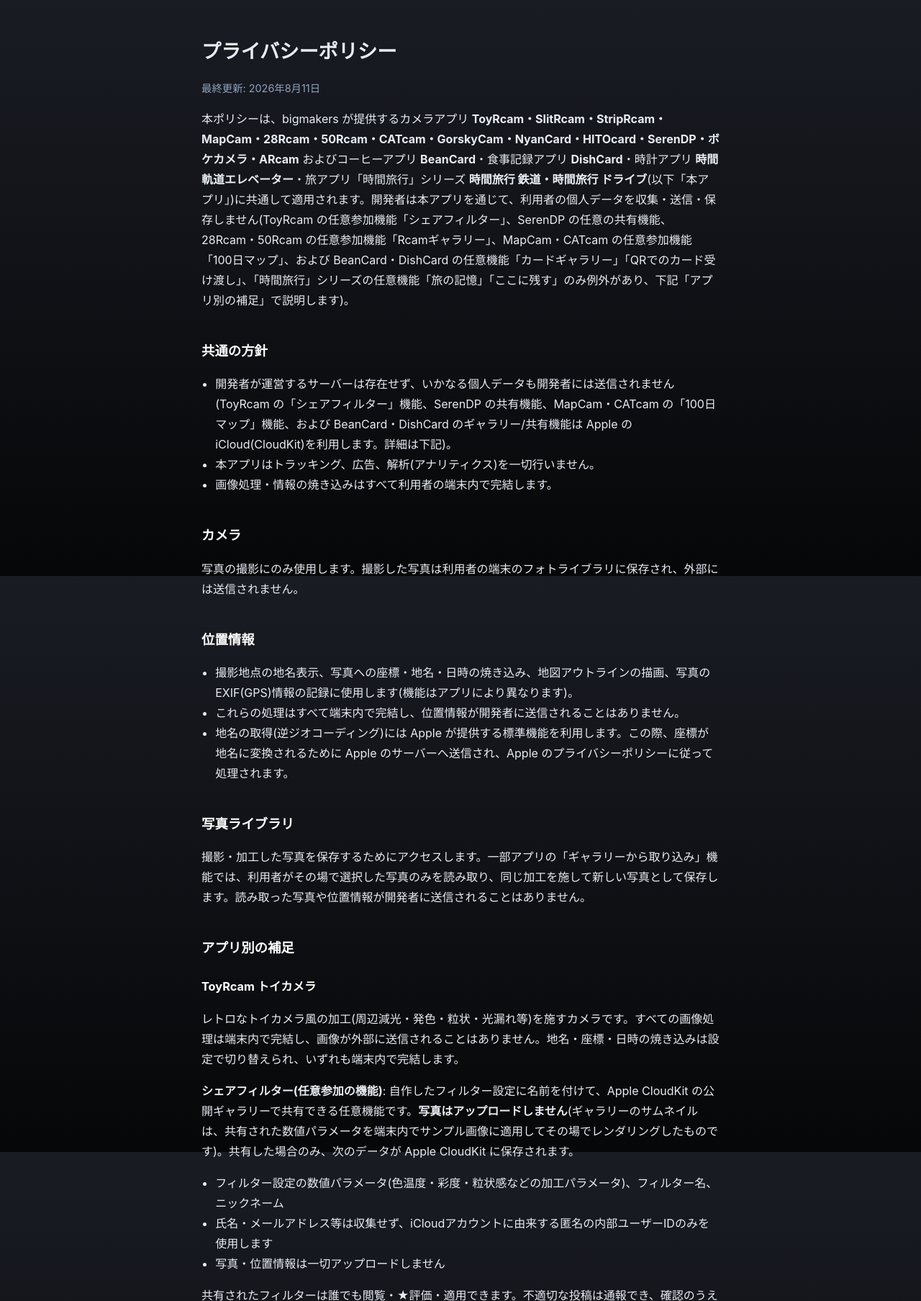
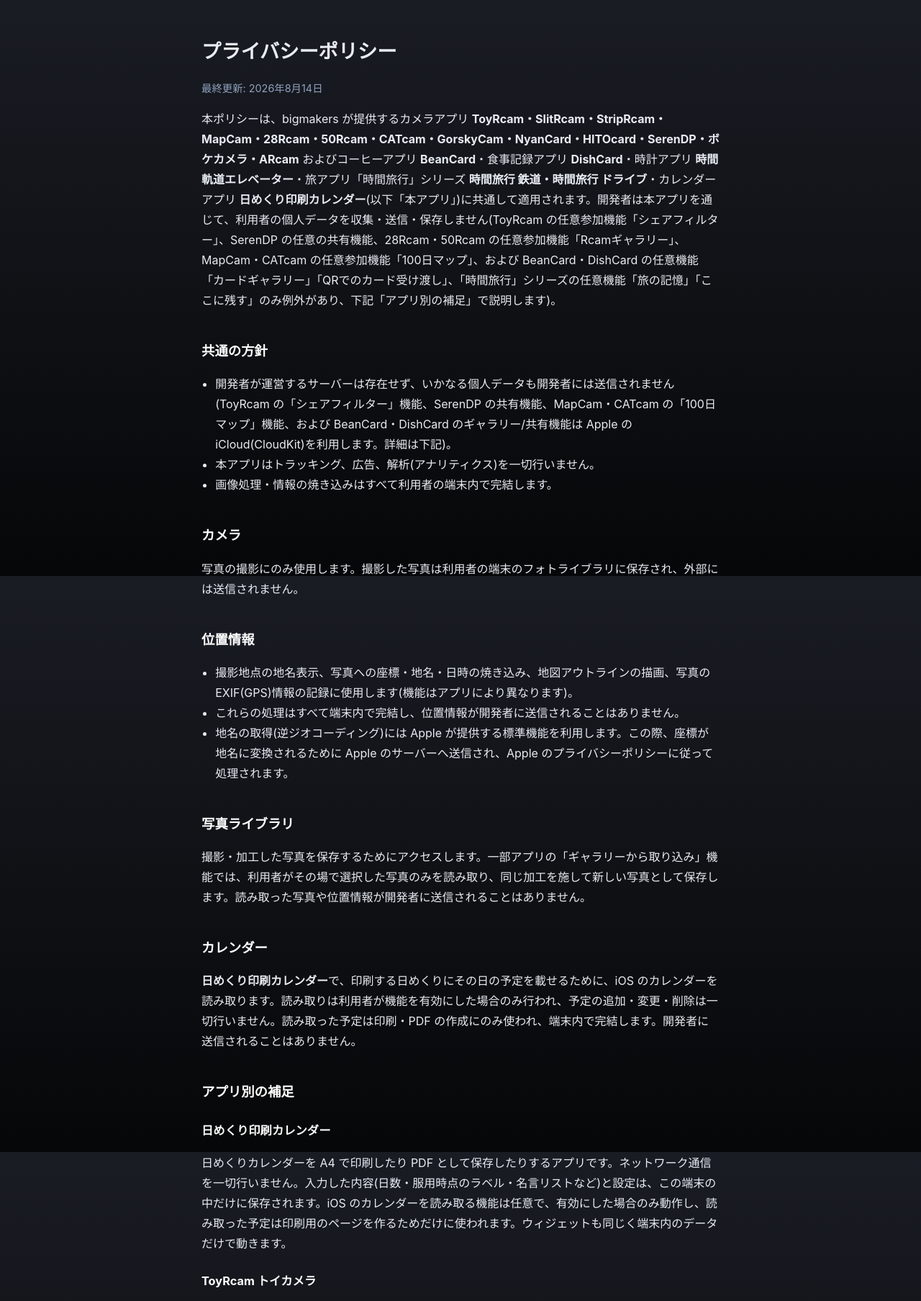
Before and after one commit to bigmakers/bigmakers.github.io, a plain HTML site: page privacy.html in a window 1280 px wide. Shown: the top 1807 px of the page at 72% size. Drawn offline with Linux system fonts and the light colour scheme.

Commit message:
プライバシーポリシーに「日めくり印刷カレンダー」を追加
- 対象アプリ一覧に追記
- カレンダー（EventKit）へのアクセスについての節を追加
- アプリ別の補足に本アプリの節を追加

```diff
--- a/privacy.html
+++ b/privacy.html
@@ -29,9 +29,9 @@
 <div class="wrap">
 
   <h1>プライバシーポリシー</h1>
-  <p class="updated">最終更新: 2026年8月11日</p>
+  <p class="updated">最終更新: 2026年8月14日</p>
 
-  <p>本ポリシーは、bigmakers が提供するカメラアプリ <strong>ToyRcam・SlitRcam・StripRcam・MapCam・28Rcam・50Rcam・CATcam・GorskyCam・NyanCard・HITOcard・SerenDP・ボケカメラ・ARcam</strong> およびコーヒーアプリ <strong>BeanCard</strong>・食事記録アプリ <strong>DishCard</strong>・時計アプリ <strong>時間軌道エレベーター</strong>・旅アプリ「時間旅行」シリーズ <strong>時間旅行 鉄道・時間旅行 ドライブ</strong>(以下「本アプリ」)に共通して適用されます。開発者は本アプリを通じて、利用者の個人データを収集・送信・保存しません(ToyRcam の任意参加機能「シェアフィルター」、SerenDP の任意の共有機能、28Rcam・50Rcam の任意参加機能「Rcamギャラリー」、MapCam・CATcam の任意参加機能「100日マップ」、および BeanCard・DishCard の任意機能「カードギャラリー」「QRでのカード受け渡し」、「時間旅行」シリーズの任意機能「旅の記憶」「ここに残す」のみ例外があり、下記「アプリ別の補足」で説明します)。</p>
+  <p>本ポリシーは、bigmakers が提供するカメラアプリ <strong>ToyRcam・SlitRcam・StripRcam・MapCam・28Rcam・50Rcam・CATcam・GorskyCam・NyanCard・HITOcard・SerenDP・ボケカメラ・ARcam</strong> およびコーヒーアプリ <strong>BeanCard</strong>・食事記録アプリ <strong>DishCard</strong>・時計アプリ <strong>時間軌道エレベーター</strong>・旅アプリ「時間旅行」シリーズ <strong>時間旅行 鉄道・時間旅行 ドライブ</strong>・カレンダーアプリ <strong>日めくり印刷カレンダー</strong>(以下「本アプリ」)に共通して適用されます。開発者は本アプリを通じて、利用者の個人データを収集・送信・保存しません(ToyRcam の任意参加機能「シェアフィルター」、SerenDP の任意の共有機能、28Rcam・50Rcam の任意参加機能「Rcamギャラリー」、MapCam・CATcam の任意参加機能「100日マップ」、および BeanCard・DishCard の任意機能「カードギャラリー」「QRでのカード受け渡し」、「時間旅行」シリーズの任意機能「旅の記憶」「ここに残す」のみ例外があり、下記「アプリ別の補足」で説明します)。</p>
 
   <h2>共通の方針</h2>
   <ul>
@@ -53,7 +53,13 @@
   <h2>写真ライブラリ</h2>
   <p>撮影・加工した写真を保存するためにアクセスします。一部アプリの「ギャラリーから取り込み」機能では、利用者がその場で選択した写真のみを読み取り、同じ加工を施して新しい写真として保存します。読み取った写真や位置情報が開発者に送信されることはありません。</p>
 
+  <h2>カレンダー</h2>
+  <p><strong>日めくり印刷カレンダー</strong>で、印刷する日めくりにその日の予定を載せるために、iOS のカレンダーを読み取ります。読み取りは利用者が機能を有効にした場合のみ行われ、予定の追加・変更・削除は一切行いません。読み取った予定は印刷・PDF の作成にのみ使われ、端末内で完結します。開発者に送信されることはありません。</p>
+
   <h2>アプリ別の補足</h2>
+  <h3 id="himekuri">日めくり印刷カレンダー</h3>
+  <p>日めくりカレンダーを A4 で印刷したり PDF として保存したりするアプリです。ネットワーク通信を一切行いません。入力した内容(日数・服用時点のラベル・名言リストなど)と設定は、この端末の中だけに保存されます。iOS のカレンダーを読み取る機能は任意で、有効にした場合のみ動作し、読み取った予定は印刷用のページを作るためだけに使われます。ウィジェットも同じく端末内のデータだけで動きます。</p>
+
   <h3 id="toyrcam">ToyRcam トイカメラ</h3>
   <p>レトロなトイカメラ風の加工(周辺減光・発色・粒状・光漏れ等)を施すカメラです。すべての画像処理は端末内で完結し、画像が外部に送信されることはありません。地名・座標・日時の焼き込みは設定で切り替えられ、いずれも端末内で完結します。</p>
   <p><strong>シェアフィルター(任意参加の機能)</strong>: 自作したフィルター設定に名前を付けて、Apple CloudKit の公開ギャラリーで共有できる任意機能です。<strong>写真はアップロードしません</strong>(ギャラリーのサムネイルは、共有された数値パラメータを端末内でサンプル画像に適用してその場でレンダリングしたものです)。共有した場合のみ、次のデータが Apple CloudKit に保存されます。</p>
```
